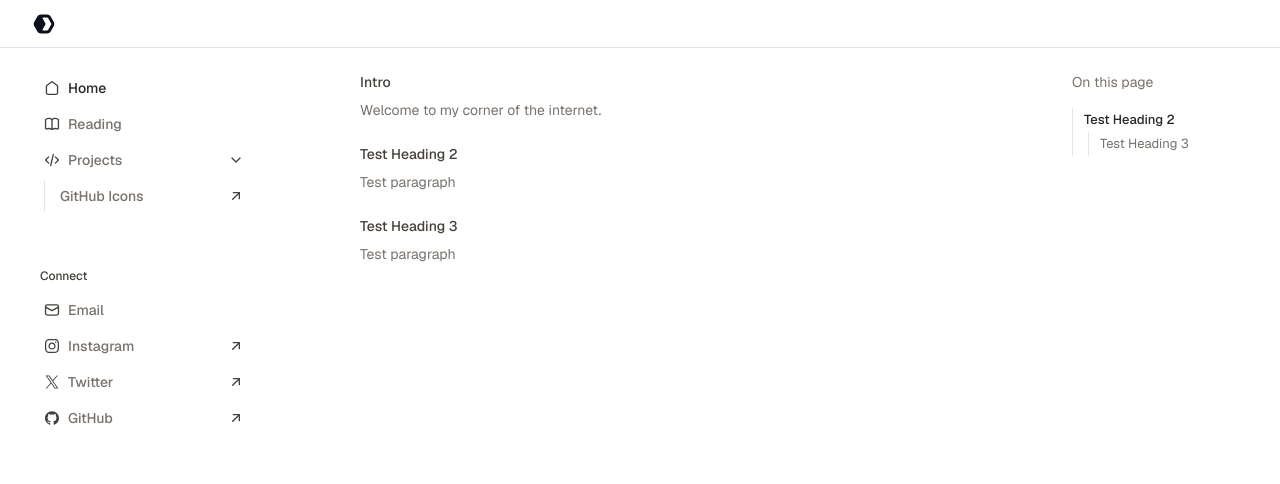
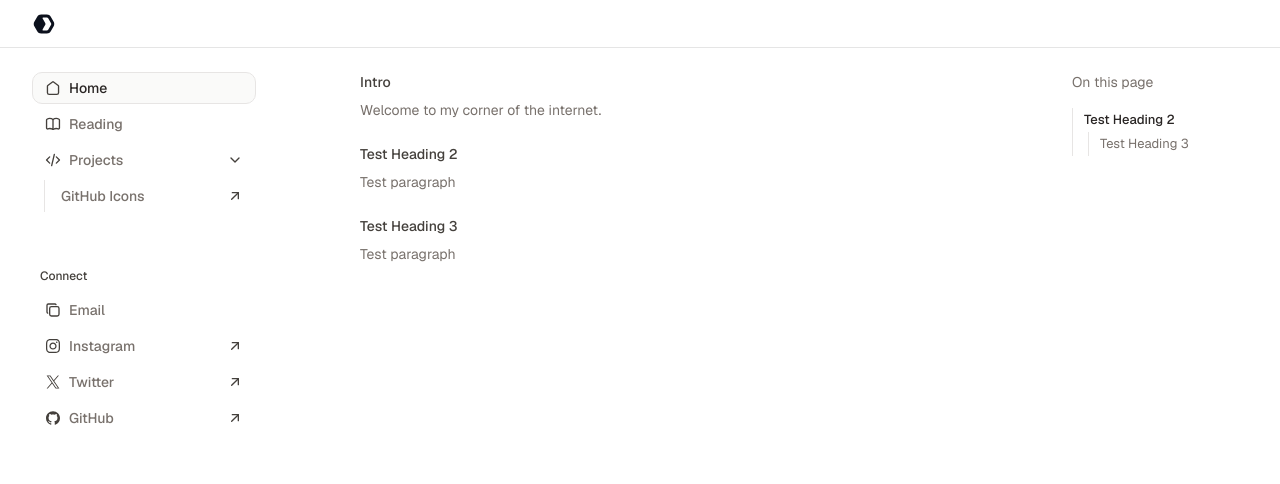
Before and after one commit to juwanpetty/juwanpetty.com, a Next.js app: page / in a window 1280 px wide. Shown: the top 484 px of the page. Built offline with nearby package versions, Linux system fonts and the light colour scheme.

Commit message:
qol updates and changes

```diff
--- a/components/MobileSidebar.tsx
+++ b/components/MobileSidebar.tsx
@@ -15,8 +15,7 @@ export function MobileSidebar() {
     setIsOpen(false);
   }
 
-  return (
-    <>
+  const openButtonMarkup = (
     <button
       type="button"
       onClick={() => setIsOpen(true)}
@@ -25,14 +24,9 @@ export function MobileSidebar() {
       <Icons.Menu size={20} />
       <span className="sr-only">Menu</span>
     </button>
-      <Dialog
-        open={isOpen}
-        onClose={() => closeSidebar()}
-        className="relative z-50"
-      >
-        <div className="fixed inset-0 bg-black/30" aria-hidden="true" />
-        <div className="fixed inset-0 flex w-screen items-center justify-center p-4">
-          <DialogPanel className="relative h-[95dvh] w-[95vw] rounded-lg border bg-white p-4 pt-12">
+  );
+
+  const closeButtonMarkup = (
     <button
       type="button"
       onClick={() => closeSidebar()}
@@ -41,6 +35,20 @@ export function MobileSidebar() {
       <Icons.Close className="size-4" />
       <span className="sr-only">Close</span>
     </button>
+  );
+
+  return (
+    <>
+      {openButtonMarkup}
+      <Dialog
+        open={isOpen}
+        onClose={() => closeSidebar()}
+        className="relative z-50"
+      >
+        <div className="fixed inset-0 bg-black/30" aria-hidden="true" />
+        <div className="fixed inset-0 flex w-screen items-center justify-center p-4">
+          <DialogPanel className="relative h-[95dvh] w-[95vw] rounded-lg border bg-white p-4 pt-16">
+            {closeButtonMarkup}
             <span className="sr-only">Close</span>
             <div className="flex flex-col gap-14">
               <SidebarSection>
--- a/components/SidebarConnect.tsx
+++ b/components/SidebarConnect.tsx
@@ -1,16 +1,32 @@
-import React from "react";
+import React, { useState } from "react";
 import { Icons } from "@/shared/Icons";
 import { SidebarItem } from "@/components/SidebarItem";
 import { SidebarSection } from "@/components/SidebarSection";
 
 export function SidebarConnect() {
+  const [emailLabel, setEmailLabel] = useState("Email");
+
+  function handleEmailClick() {
+    try {
+      navigator.clipboard.writeText("jchpetty@gmail.com");
+      setEmailLabel("Copied!");
+      setTimeout(() => {
+        setEmailLabel("Email");
+      }, 1500);
+      // eslint-disable-next-line no-empty
+    } catch (err) {
+      // This is a fallback for browsers that don't support the Clipboard API
+      //  Add toast logic here
+    }
+  }
+
   return (
     <SidebarSection label="Connect">
       <SidebarItem
         isExternal
-        href="mailto:jchpetty@gmail.com"
-        label="Email"
-        leadingVisual="Mail"
+        label={emailLabel}
+        leadingVisual="Copy"
+        onClick={() => handleEmailClick()}
       />
       <SidebarItem
         isExternal
--- a/components/SidebarItem.tsx
+++ b/components/SidebarItem.tsx
@@ -8,7 +8,7 @@ import { isCurrentPath } from "@/utilities/isCurrentPath";
 import { createElement } from "react";
 
 type SidebarItemProps = {
-  href: string;
+  href?: string;
   label: string;
   isExternal?: boolean;
   onClick?: () => void;
@@ -36,15 +36,24 @@ export function SidebarItem({
     <span className="flex items-center justify-center">{trailingVisual}</span>
   ) : null;
 
-  return isExternal ? (
-    <a href={href} target="_blank" rel="noopener noreferrer">
-      <span className="flex h-8 items-center justify-start gap-2 rounded-[0.625rem] px-3 transition-colors hover:bg-stone-100">
+  const innerContent = (
+    <span
+      className={cn(
+        "flex h-8 items-center justify-start gap-2 rounded-[0.625rem] border border-solid border-transparent px-3 transition-colors hover:bg-stone-50",
+        {
+          "border-stone-200 bg-stone-50": href && isCurrentPath(pathName, href),
+        }
+      )}
+    >
       <span className="flex grow items-center justify-start gap-2">
         {leadingVisualMarkup}
         <span
           className={cn(
             "text-sm font-medium text-stone-500 transition-all hover:font-medium hover:text-stone-800",
-              { "font-medium text-stone-800": isCurrentPath(pathName, href) }
+            {
+              "font-medium text-stone-800":
+                href && isCurrentPath(pathName, href),
+            }
           )}
         >
           {label}
@@ -53,24 +62,23 @@ export function SidebarItem({
       </span>
       {trailingAction}
     </span>
+  );
+
+  if (!href) {
+    return (
+      <button type="button" onClick={onClick}>
+        {innerContent}
+      </button>
+    );
+  }
+
+  return isExternal ? (
+    <a href={href} target="_blank" rel="noopener noreferrer">
+      {innerContent}
     </a>
   ) : (
     <Link href={href} onClick={onClick}>
-      <span className="flex h-8 items-center justify-start gap-2 rounded-[0.625rem] px-3 transition-colors hover:bg-stone-100">
-        <span className="flex grow items-center justify-start gap-2">
-          {leadingVisualMarkup}
-          <span
-            className={cn(
-              "text-sm font-medium text-stone-500 transition-all hover:font-medium hover:text-stone-800",
-              { "font-medium text-stone-800": isCurrentPath(pathName, href) }
-            )}
-          >
-            {label}
-          </span>
-          {trailingVisualMarkup}
-        </span>
-        {trailingAction}
-      </span>
+      {innerContent}
     </Link>
   );
 }
--- a/package.json
+++ b/package.json
@@ -15,6 +15,7 @@
     "@headlessui/react": "^2.0.3",
     "@radix-ui/react-accordion": "^1.1.2",
     "@radix-ui/react-progress": "^1.0.3",
+    "@radix-ui/react-toast": "^1.1.5",
     "@tabler/icons-react": "^2.32.0",
     "@tailwindcss/typography": "^0.5.10",
     "@types/lodash.groupby": "^4.6.9",
@@ -39,6 +40,7 @@
     "tailwind-merge": "^2.0.0"
   },
   "devDependencies": {
+    "@iconify/react": "^5.0.1",
     "@svgr/webpack": "^7.0.0",
     "@trivago/prettier-plugin-sort-imports": "^4.0.0",
     "@types/jest": "^29.5.1",
--- a/shared/components/Page.tsx
+++ b/shared/components/Page.tsx
@@ -14,7 +14,7 @@ function Page({ title, subtitle, aside, children }: PageProps) {
     <div className="relative flex w-full gap-4 md:pl-72">
       <div
         id="page-wrapper"
-        className="relative -z-10 flex min-h-[calc(100vh-var(--header-height))] flex-grow flex-col pt-6"
+        className="relative flex min-h-[calc(100vh-var(--header-height))] flex-grow flex-col pt-6"
       >
         <article
           id="page"
```
Also changed, not shown: 1 other file (tests, documents, lock files or other folders). Lines whose indentation alone changed are shown as unchanged.
